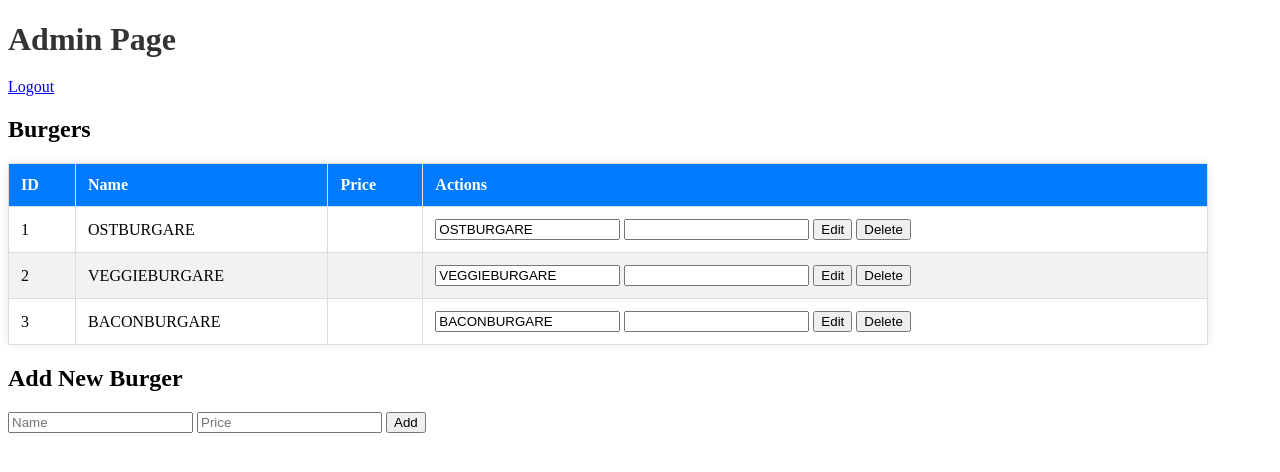
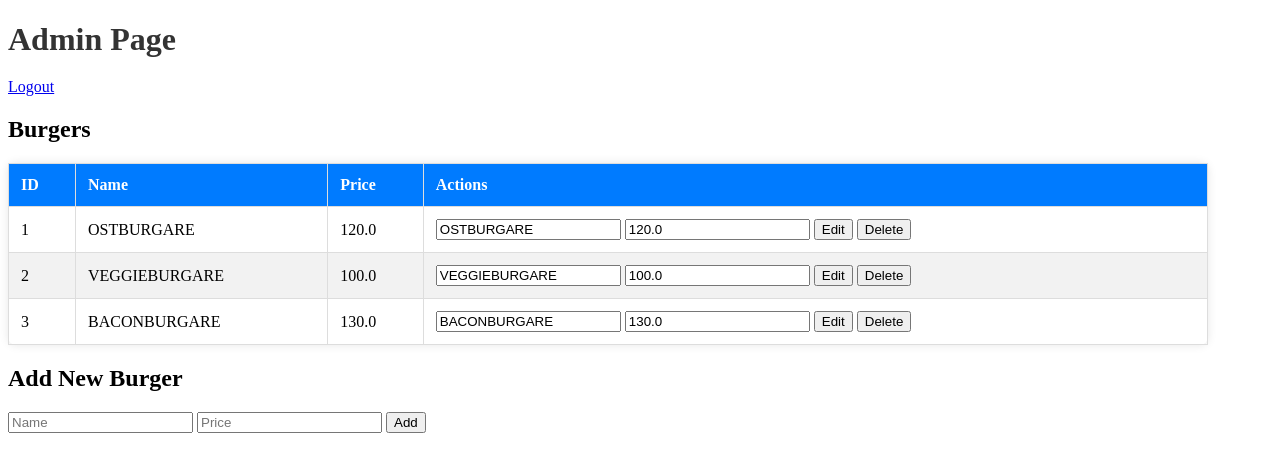
Before and after one commit to frsv14/BurgerOrderer, a Flask app: page /admin in a window 1280 px wide. Shown: the top 472 px of the page. Run offline with Flask 3, Linux system fonts and the light colour scheme; a user stored in the database is signed in; data comes from the database, SQL or seed files in the repository; both versions use the stored data as it was after the commit.

Commit message:
fixed
fixed it by changing where the page "looked" after the price.

Reason : The html file wanted to lock at the secound part of the database element but when it loocked there, there was no price there where description so it didnt show enything instead. But no the price is at the placholder and where the price is supoed to be.

```diff
--- a/burger_ordering_program/database.py
+++ b/burger_ordering_program/database.py
@@ -51,9 +51,9 @@ CREATE TABLE IF NOT EXISTS users (
 ''')
 
 #  lägger till några burgare
-cursor.execute('INSERT OR IGNORE INTO burgers (name, description, price) VALUES ("OSTBURGARE", "", 120)')
-cursor.execute('INSERT OR IGNORE INTO burgers (name, description, price) VALUES ("VEGGIEBURGARE", "", 100)')
-cursor.execute('INSERT OR IGNORE INTO burgers (name, description, price) VALUES ("BACONBURGARE", "", 130)')
+cursor.execute('INSERT OR IGNORE INTO burgers (name, description, price) VALUES ("OSTBURGARE", "", "120")')
+cursor.execute('INSERT OR IGNORE INTO burgers (name, description, price) VALUES ("VEGGIEBURGARE", "", "100")')
+cursor.execute('INSERT OR IGNORE INTO burgers (name, description, price) VALUES ("BACONBURGARE", "", "130")')
 
 # Commit och stäng
 conn.commit()
--- a/burger_ordering_program/templates/admin.html
+++ b/burger_ordering_program/templates/admin.html
@@ -27,11 +27,11 @@
             <tr>
                 <td>{{ burger[0] }}</td>
                 <td>{{ burger[1] }}</td>
-                <td>{{ burger[2] }}</td>
+                <td>{{ burger[3] }}</td>
                 <td>
                     <form action="/edit_burger/{{ burger[0] }}" method="POST" style="display:inline;">
                         <input type="text" name="name" value="{{ burger[1] }}">
-                        <input type="text" name="price" value="{{ burger[2] }}">
+                        <input type="text" name="price" value="{{ burger[3] }}">
                         <button type="submit">Edit</button>
                     </form>
                     <form action="/delete_burger/{{ burger[0] }}" method="POST" style="display:inline;">
```
Also changed, not shown: burgers.db.
